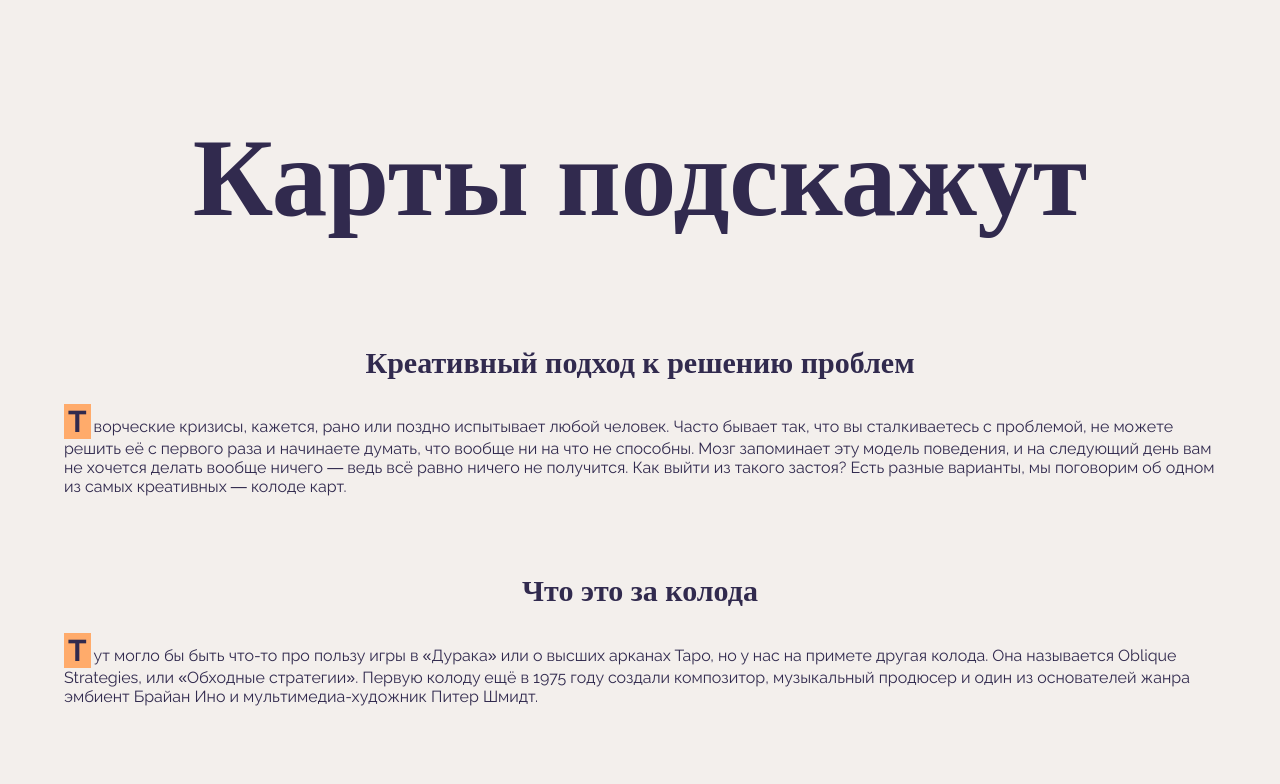
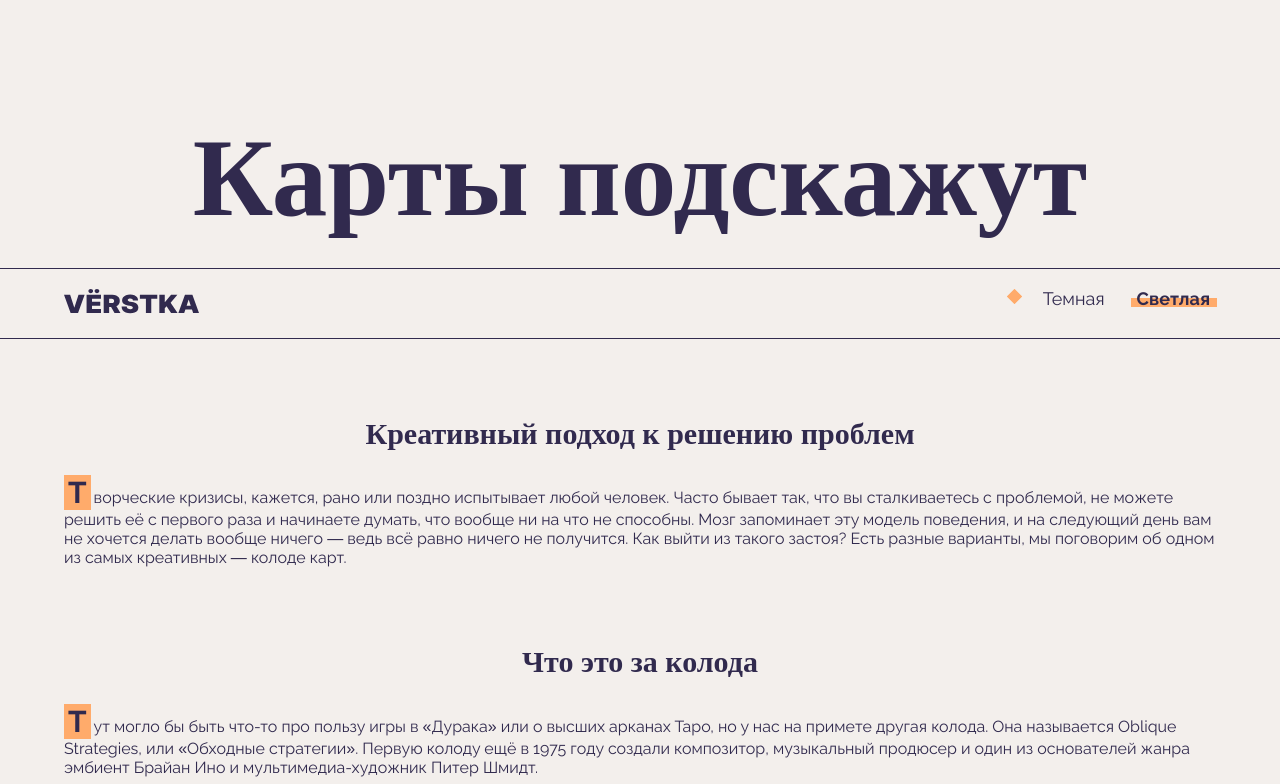
Before and after one commit to andrabra/karty-podskazhut-main, a plain HTML site: page index.html in a window 1280 px wide. Shown: the top 784 px of the page. Drawn offline with Linux system fonts and the light colour scheme.

```diff
--- a/index.html
+++ b/index.html
@@ -14,6 +14,17 @@
   <body class="page theme_dark">
     <header class="header">
       <h1 class="heading header__title content-section">Карты подскажут</h1>
+      <nav class="header__menu content-section">
+        <div class="header__logo">
+          <svg xmlns="http://www.w3.org/2000/svg" width="135" height="25">
+            <use href="./images/logo.svg#logo"></use>
+          </svg>
+        </div>
+        <ul class="header__theme-toggler">
+          <li><button class="header__theme-button header__theme-button_type_dark">Темная</button></li>
+          <li><button disabled class="header__theme-button header__theme-button_type_light header__theme-button_is-active">Светлая</button></li>
+        </ul>
+      </nav>
     </header>
     <main class="content content-section">
       <h2 class="heading content__title">
--- a/styles/style.css
+++ b/styles/style.css
@@ -136,8 +136,9 @@
   margin-top: 7%;
   border: 1px solid currentColor;
   --aspect-ratio: 4/3;
-  height: calc(100%/var(--aspect-ratio));
+  height: calc(100% / var(--aspect-ratio));
   object-fit: cover;
+  padding: 30% 0;
 }
 
 .content__card-title {
@@ -146,8 +147,6 @@
   font-weight: 600;
   line-height: 90%;
   position: relative;
-
-
 }
 
 .content__card-subtitle {
@@ -158,11 +157,11 @@
   line-height: normal;
 }
 
-.colored-text{
+.colored-text {
   position: relative;
 }
 
-.colored-text::after{
+.colored-text::after {
   content: "";
   background-color: var(--accent-color);
   position: absolute;
@@ -172,3 +171,67 @@
   z-index: -1;
   top: 0.5em;
 }
+
+.header__menu {
+  display: flex;
+  flex-direction: row;
+  justify-content: space-between;
+  border-top: 1px solid #312a4e;
+  border-bottom: 1px solid #312a4e;
+  padding-top: 20px;
+  padding-bottom: 20px;
+}
+
+.header__logo {
+}
+
+.header__theme-toggler {
+  display: flex;
+  list-style-type: none;
+  padding-inline-start: 40px;
+  position: relative;
+  gap: 20px;
+}
+
+.header__theme-button {
+  font-family: inherit;
+  color: currentColor;
+  cursor: pointer;
+  background-color: transparent;
+  border: 0;
+  font-size: 18px;
+  font-style: normal;
+  font-weight: 400;
+  line-height: 104%;
+}
+
+.header__theme-button:hover{
+  border-bottom: 1px solid currentColor;
+}
+
+.header__theme-button:focus-visible{
+  border: 1px solid currentColor;
+}
+
+.header__theme-button_type_dark {
+}
+
+.header__theme-button_type_light {
+}
+
+.header__theme-button_is-active {
+  font-weight: 700;
+  position: relative;
+  pointer-events: none;
+}
+
+.header__theme-button_is-active::after{
+  content: "";
+  background-color: var(--accent-color);
+  position: absolute;
+  height: 0.5em;
+  width: 100%;
+  right: -1%;
+  z-index: -1;
+  top: 0.5em;
+}
```
